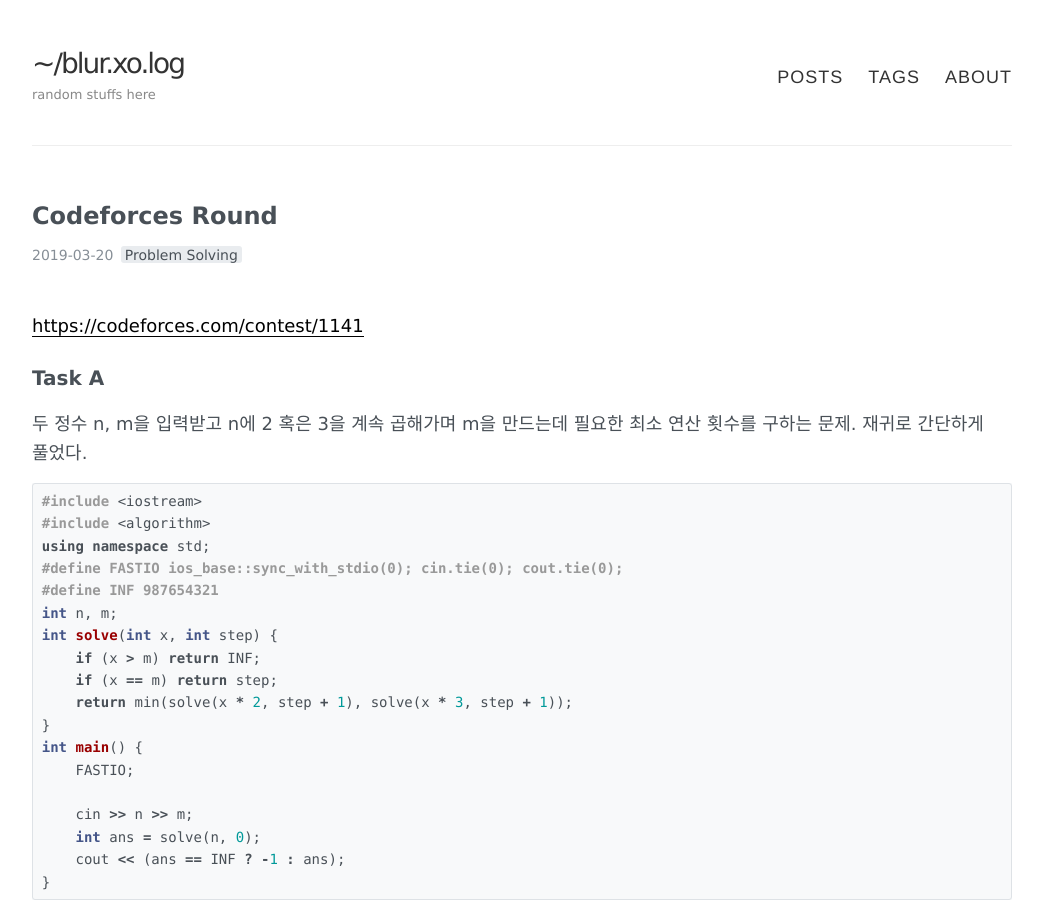
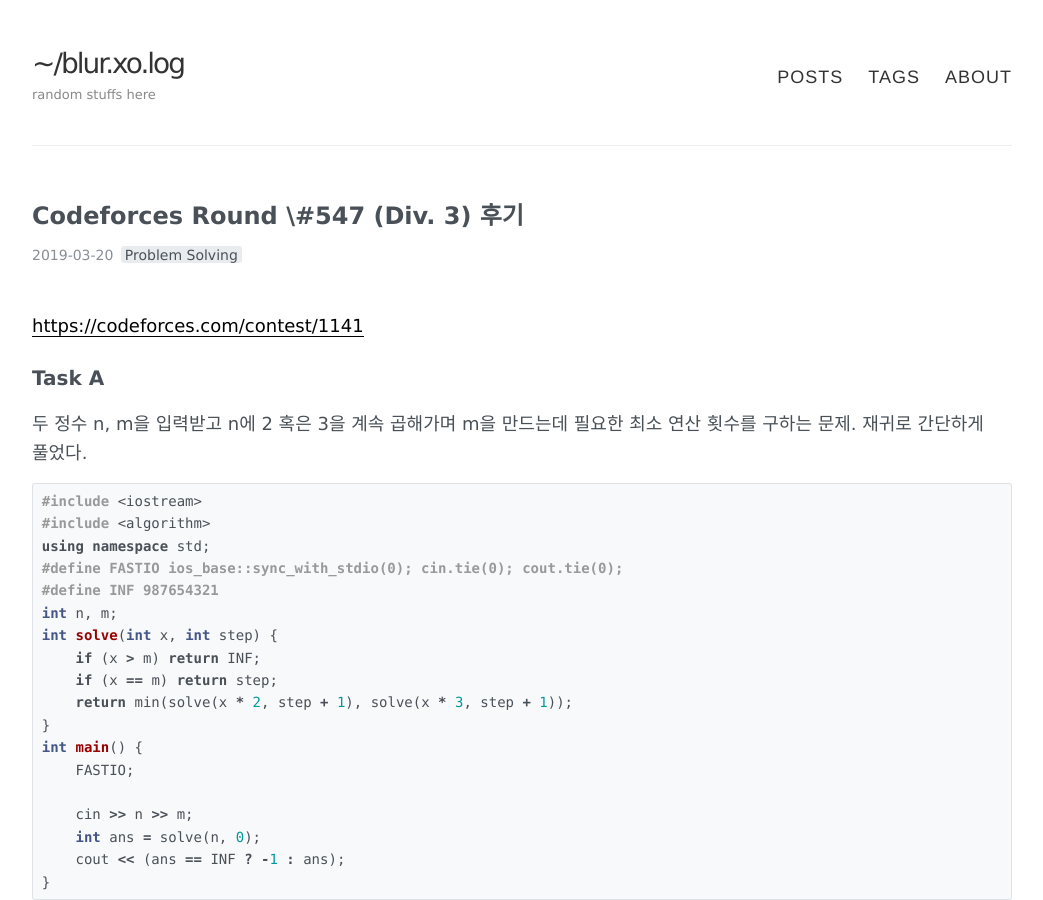
Before and after one commit to blurfx/xo.dev, a Jekyll site: the page built from _posts/2019-03-20-codeforces-round-547-div-3.md, in a window 1280 px wide and 900 px high. Shown: the whole window, without its empty margins (118-1161 px from the left). Built offline with Jekyll 4.4.1, drawn with Linux system fonts in a browser that asks for light colours; comment, search, counter and statistics services are not loaded.

Commit message:
:pencil2: fix title

```diff
--- a/_posts/2019-03-20-codeforces-round-547-div-3.md
+++ b/_posts/2019-03-20-codeforces-round-547-div-3.md
@@ -1,5 +1,5 @@
 ---
-title: Codeforces Round #547 (Div. 3) 후기
+title: Codeforces Round \#547 (Div. 3) 후기
 tags: [Problem Solving]
 layout: post
 comments: true
```
